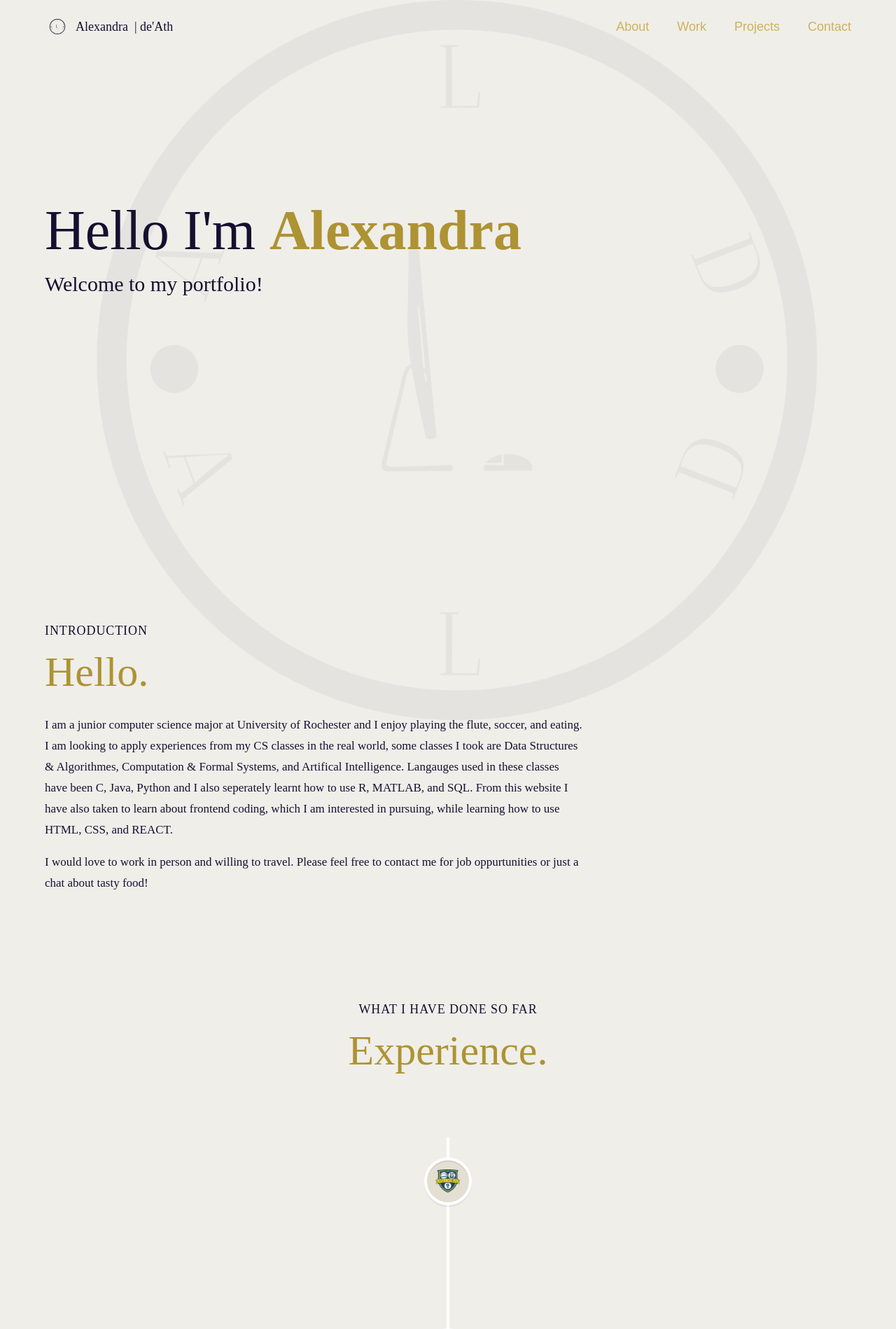
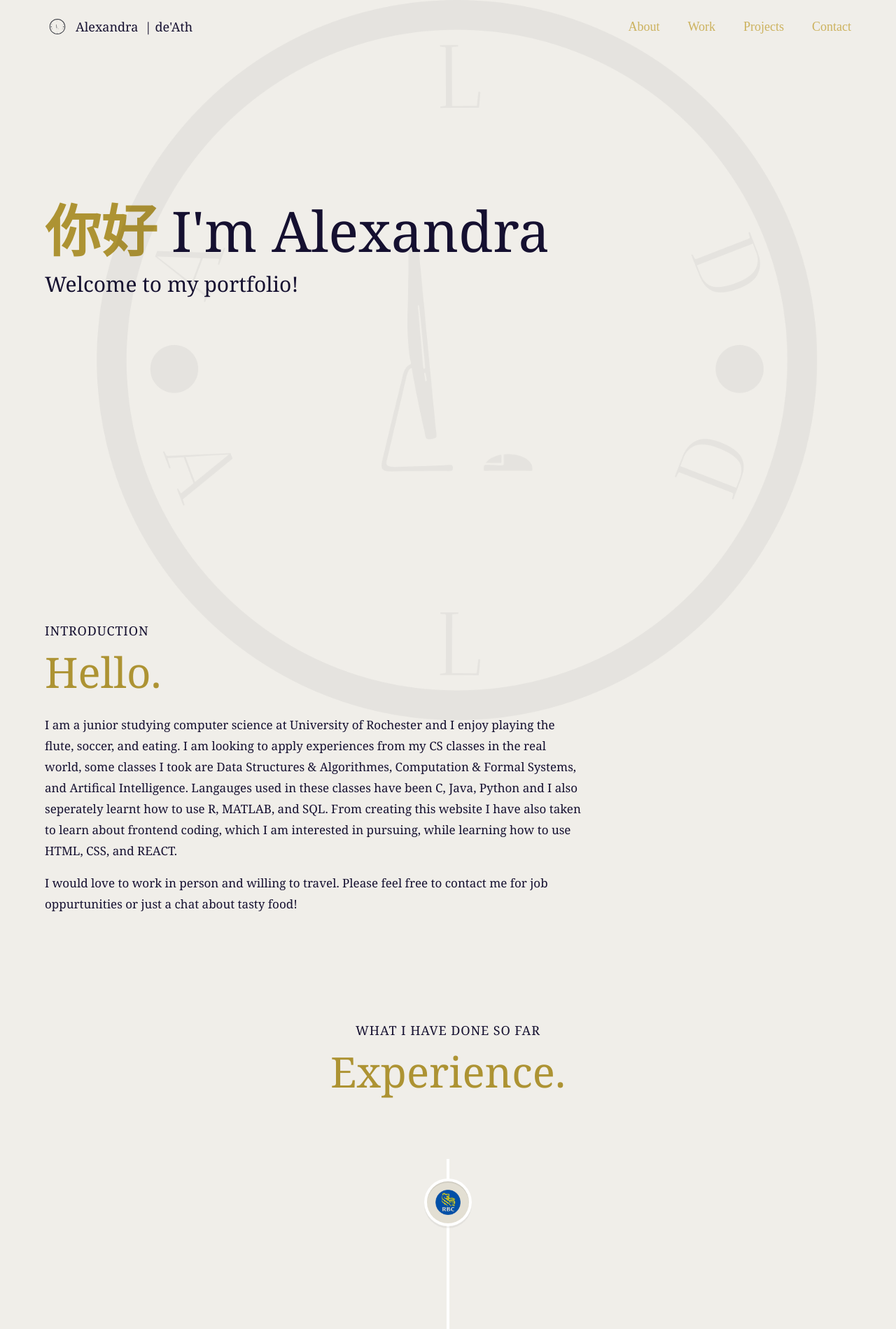
Before and after one commit to Alexde-Ath/PORTFOLIO_AD, a React (Vite) app: page / in a window 1280 px wide. Shown: the top 1899 px of the page at 70% size. Built offline with nearby package versions, Linux system fonts and the light colour scheme.

Commit message:
UPDATE: created greetings function & updated consistent fonts

```diff
--- a/src/components/About.jsx
+++ b/src/components/About.jsx
@@ -18,7 +18,7 @@ const About = () => {
         variants={fadeIn("", "", 0.1, 1)}
         className='font-serif mt-4 text-tertiary text-[17px] max-w-3xl leading-[30px]'
       >
-        I am a junior computer science major at University of Rochester and I enjoy playing the flute, soccer, and eating. I am looking to apply experiences from my CS classes in the real world, some classes I took are Data Structures & Algorithmes, Computation & Formal Systems, and Artifical Intelligence. Langauges used in these classes have been C, Java, Python and I also seperately learnt how to use R, MATLAB, and SQL. From this website I have also taken to learn about frontend coding, which I am interested in pursuing, while learning how to use HTML, CSS, and REACT.
+        I am a junior studying computer science at University of Rochester and I enjoy playing the flute, soccer, and eating. I am looking to apply experiences from my CS classes in the real world, some classes I took are Data Structures & Algorithmes, Computation & Formal Systems, and Artifical Intelligence. Langauges used in these classes have been C, Java, Python and I also seperately learnt how to use R, MATLAB, and SQL. From creating this website I have also taken to learn about frontend coding, which I am interested in pursuing, while learning how to use HTML, CSS, and REACT.
         <span
         variants={fadeIn("", "", 0.1, 1)}
         className='font-serif mt-4 text-tertiary text-[17px] max-w-3xl leading-[30px] flex'> I would love to work in person and willing to travel. Please feel free to contact me for job oppurtunities or just a chat about tasty food! </span>
--- a/src/components/Hero.jsx
+++ b/src/components/Hero.jsx
@@ -1,12 +1,24 @@
+import React, { useState, useEffect } from 'react';
 import { styles } from "../styles";
 
 const Hero = () => {
+  const [greetingIndex, setGreetingIndex] = useState(0);
+  const greetings = ['Hello', '你好', 'Hallo', 'Ciao', 'Bonjour', 'こんにちは', 'Dia dhuit', 'Hola', 'Hallå', 'Benvinutu'];
+
+  useEffect(() => {
+    const interval = setInterval(() => {
+      setGreetingIndex((prevIndex) => (prevIndex + 1) % greetings.length);
+    }, 5000); // Change every 3 seconds
+
+    return () => clearInterval(interval);
+  }, []);
+
   return (
     <section className={`relative w-full h-screen mx-auto`}>
       <div className={`absolute inset-0 top-[120px]  max-w-7xl mx-auto ${styles.paddingX} flex flex-row items-start gap-5`}>
         <div>
           <h1 className={`${styles.heroHeadText} mt-40`}>
-            Hello I'm <span className='font-serif text-gold font-bold'>Alexandra</span>
+            <span className='font-serif text-gold font-bold'>{greetings[greetingIndex]} </span>I'm Alexandra
           </h1>
           <p className={`${styles.heroSubText} mt-2`}>
             Welcome to my portfolio! <br className='sm:block hidden' />
@@ -14,9 +26,11 @@ const Hero = () => {
         </div>
       </div>
       <div>
-      <img
-      className = {"opacity-5 mt-50 object-right"}
-      src="/herobg.png"/>
+        <img
+          className={"opacity-5 mt-50 object-right"}
+          src="/herobg.png"
+          alt="Hero Background"
+        />
       </div>
     </section>
   );
--- a/src/components/Navbar.jsx
+++ b/src/components/Navbar.jsx
@@ -81,7 +81,7 @@ const Navbar = () => {
               {navLinks.map((nav) => (
                 <li
                   key={nav.id}
-                  className={`font-serif cursor-pointer text-[16px] ${
+                  className={`cursor-pointer text-[16px] ${
                     active === nav.title ? "text-tertiary" : "text-secondary"
                   }`}
                   onClick={() => {
--- a/src/components/Projects.jsx
+++ b/src/components/Projects.jsx
@@ -78,7 +78,7 @@ const Projects = () => {
       <div className='w-full flex'>
         <motion.p
           variants={fadeIn("", "", 0.1, 1)}
-          className='mt-3 text-tertiary text-[17px] max-w-3xl leading-[30px]'
+          className='mt-3 font-serif text-tertiary text-[17px] max-w-3xl leading-[30px]'
         >
           Thanks for checking out my portfolio this far! This public projects section will be updated as soon as possible.
         </motion.p>
--- a/src/constants/index.js
+++ b/src/constants/index.js
@@ -26,14 +26,15 @@ import {
 
   const experiences = [
     {
-      title: "Captain",
-      company_name: "UR Woman's Soccer Club",
-      icon: UR,
+      title: "Summer Intern",
+      company_name: "RBC",
+      icon: RBC,
       iconBg: "#e3dfd3",
-      date: "August 2022 - 2023",
+      date: "May 2022 - August 2022",
       points: [
-        "Team reached second in Division.",
-        "Requested to return as Captain.",
+        "Analyze 10ks for 30+ companies, analyze balance sheets, cash flows, and income statements.",
+        "Input and sort client information for financial and retirement planning.",
+        "Attended and assisted the event coordinator at RBC’s Next-Level conference event.",
       ],
     },
     {
@@ -48,15 +49,14 @@ import {
       ],
     },
     {
-      title: "Summer Intern",
-      company_name: "RBC",
-      icon: RBC,
+      title: "Captain",
+      company_name: "UR Woman's Soccer Club",
+      icon: UR,
       iconBg: "#e3dfd3",
-      date: "May 2022 - August 2022",
+      date: "August 2022 - 2023",
       points: [
-        "Analyze 10ks for 30+ companies, analyze balance sheets, cash flows, and income statements.",
-        "Input and sort client information for financial and retirement planning.",
-        "Attended and assisted the event coordinator at RBC’s Next-Level conference event.",
+        "Team reached second in Division.",
+        "Requested to return as Captain.",
       ],
     },
     {
--- a/src/index.css
+++ b/src/index.css
@@ -9,7 +9,7 @@
   margin: 0;
   padding: 0;
   box-sizing: border-box;
-  font-family: sans-serif;
+  font-family: serif;
   scroll-behavior: smooth;
   color-scheme: #f0eee9;
 }
--- a/tailwind.config.cjs
+++ b/tailwind.config.cjs
@@ -18,9 +18,6 @@ module.exports = {
         screens: {
           xs: "450px",
         },
-        fontFamily:{
-          serif: ['serif'],
-        },
       },
     },
     plugins: [],
```
Also changed, not shown: 1 other file (tests, documents, lock files or other folders).
